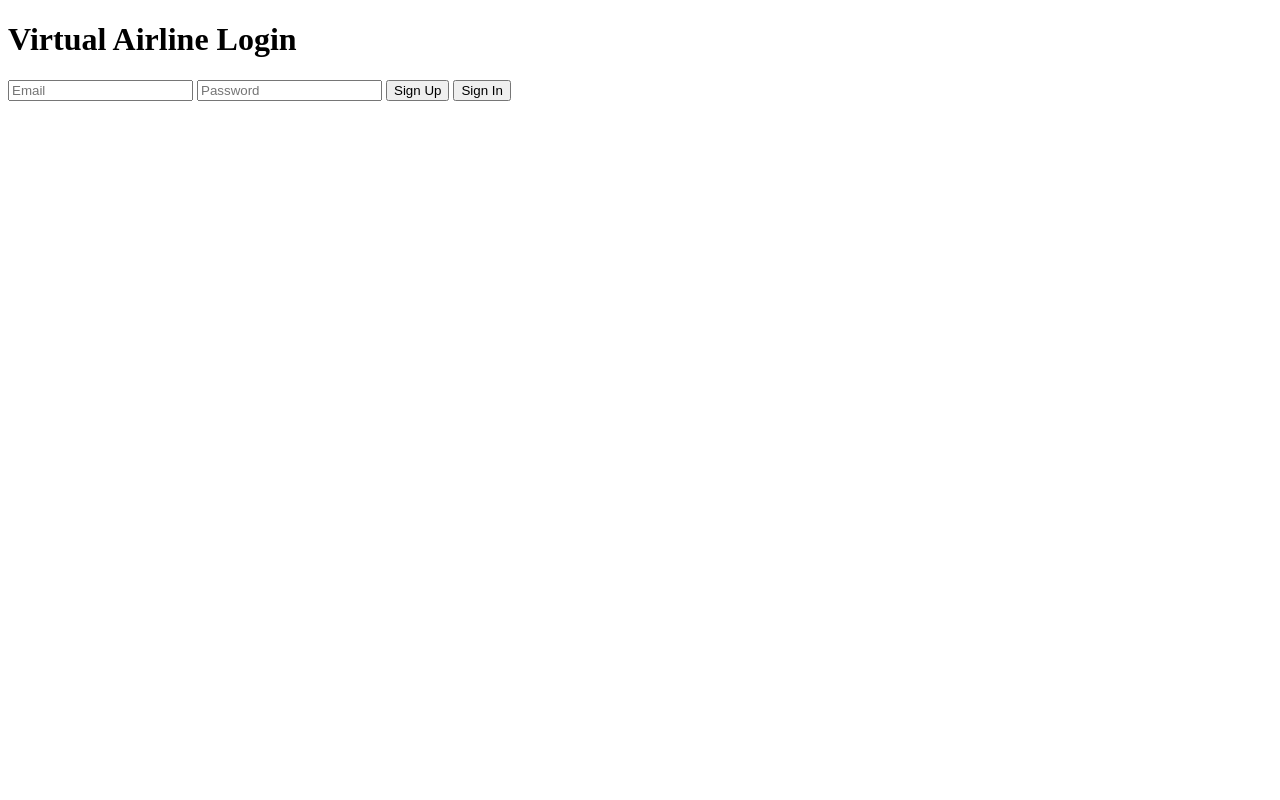
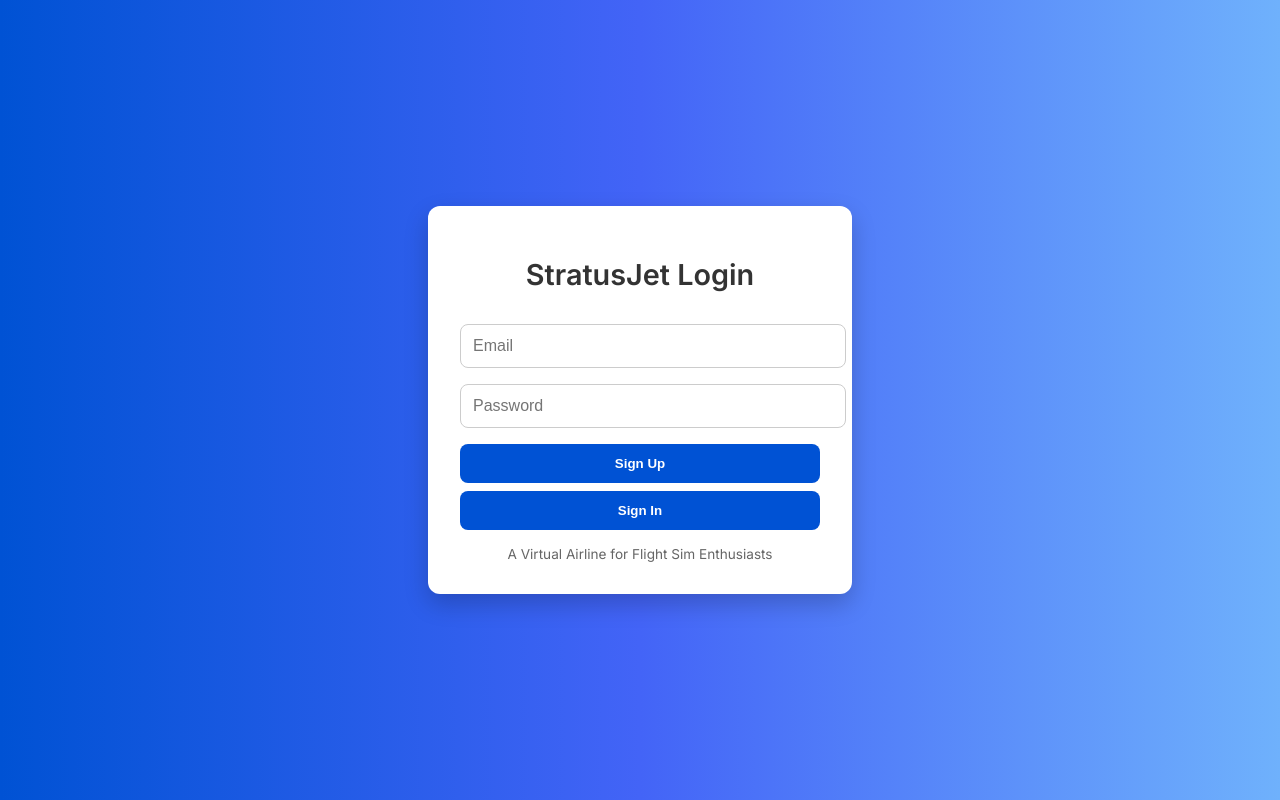
Before and after one commit to elevemplar/va, a plain HTML site: page index.html in a window 1280 px wide. Drawn offline with Linux system fonts and the light colour scheme.

Commit message:
Update index.html

```diff
--- a/index.html
+++ b/index.html
@@ -3,22 +3,90 @@
 <head>
   <meta charset="UTF-8" />
   <meta name="viewport" content="width=device-width, initial-scale=1" />
-  <title>Virtual Airline Login</title>
+  <title>StratusJet Login</title>
+
+  <!-- Google Fonts -->
+  <link href="https://fonts.googleapis.com/css2?family=Inter:wght@400;600&display=swap" rel="stylesheet">
+
+  <!-- Firebase SDK -->
   <script src="https://www.gstatic.com/firebasejs/9.23.0/firebase-app-compat.js"></script>
   <script src="https://www.gstatic.com/firebasejs/9.23.0/firebase-auth-compat.js"></script>
+
+  <style>
+    body {
+      margin: 0;
+      font-family: 'Inter', sans-serif;
+      background: linear-gradient(to right, #0052D4, #4364F7, #6FB1FC);
+      height: 100vh;
+      display: flex;
+      justify-content: center;
+      align-items: center;
+      color: white;
+    }
+
+    .card {
+      background: white;
+      color: #333;
+      padding: 2rem;
+      border-radius: 12px;
+      box-shadow: 0 10px 25px rgba(0, 0, 0, 0.2);
+      width: 100%;
+      max-width: 360px;
+      text-align: center;
+    }
+
+    h1 {
+      margin-bottom: 1.5rem;
+      font-weight: 600;
+      font-size: 1.8rem;
+    }
+
+    input {
+      width: 100%;
+      padding: 0.75rem;
+      margin: 0.5rem 0;
+      border: 1px solid #ccc;
+      border-radius: 8px;
+      font-size: 1rem;
+    }
+
+    button {
+      width: 100%;
+      padding: 0.75rem;
+      margin-top: 0.5rem;
+      border: none;
+      background: #0052D4;
+      color: white;
+      font-weight: 600;
+      border-radius: 8px;
+      cursor: pointer;
+      transition: background 0.3s;
+    }
+
+    button:hover {
+      background: #003ea8;
+    }
+
+    .footer {
+      margin-top: 1rem;
+      font-size: 0.85rem;
+      color: #666;
+    }
+  </style>
 </head>
 <body>
-  <h1>Virtual Airline Login</h1>
+  <div class="card">
+    <h1>StratusJet Login</h1>
 
-  <div id="login-form">
     <input type="email" id="email" placeholder="Email" />
     <input type="password" id="password" placeholder="Password" />
     <button onclick="signUp()">Sign Up</button>
     <button onclick="signIn()">Sign In</button>
+
+    <div class="footer">A Virtual Airline for Flight Sim Enthusiasts</div>
   </div>
 
   <script>
-    // Firebase config
     const firebaseConfig = {
       apiKey: "AIzaSyCljsn7eAJYe8BEHQbF8cXLRxVkqypmxPU",
       authDomain: "stratusjet-a90ce.firebaseapp.com",
@@ -32,20 +100,27 @@
     firebase.initializeApp(firebaseConfig);
     const auth = firebase.auth();
 
-    // Sign up function
     function signUp() {
       const email = document.getElementById("email").value;
       const password = document.getElementById("password").value;
 
       auth.createUserWithEmailAndPassword(email, password)
         .then(() => {
-          // Redirect after successful signup
           window.location.href = "dashboard.html";
         })
         .catch((e) => alert(e.message));
     }
 
-    // Sign in function
     function signIn() {
       const email = document.getElementById("email").value;
-      const
+      const password = document.getElementById("password").value;
+
+      auth.signInWithEmailAndPassword(email, password)
+        .then(() => {
+          window.location.href = "dashboard.html";
+        })
+        .catch((e) => alert(e.message));
+    }
+  </script>
+</body>
+</html>
```
